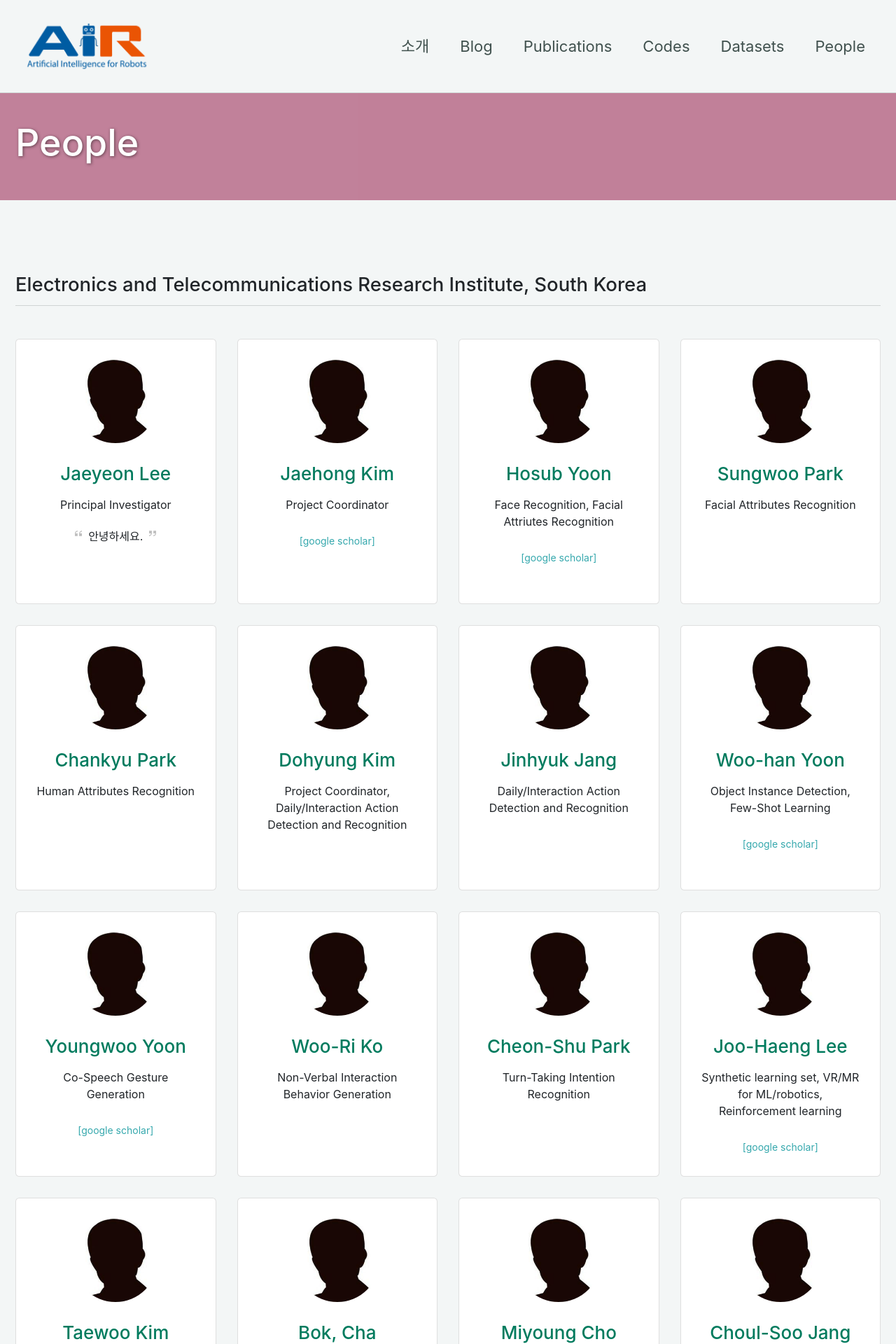
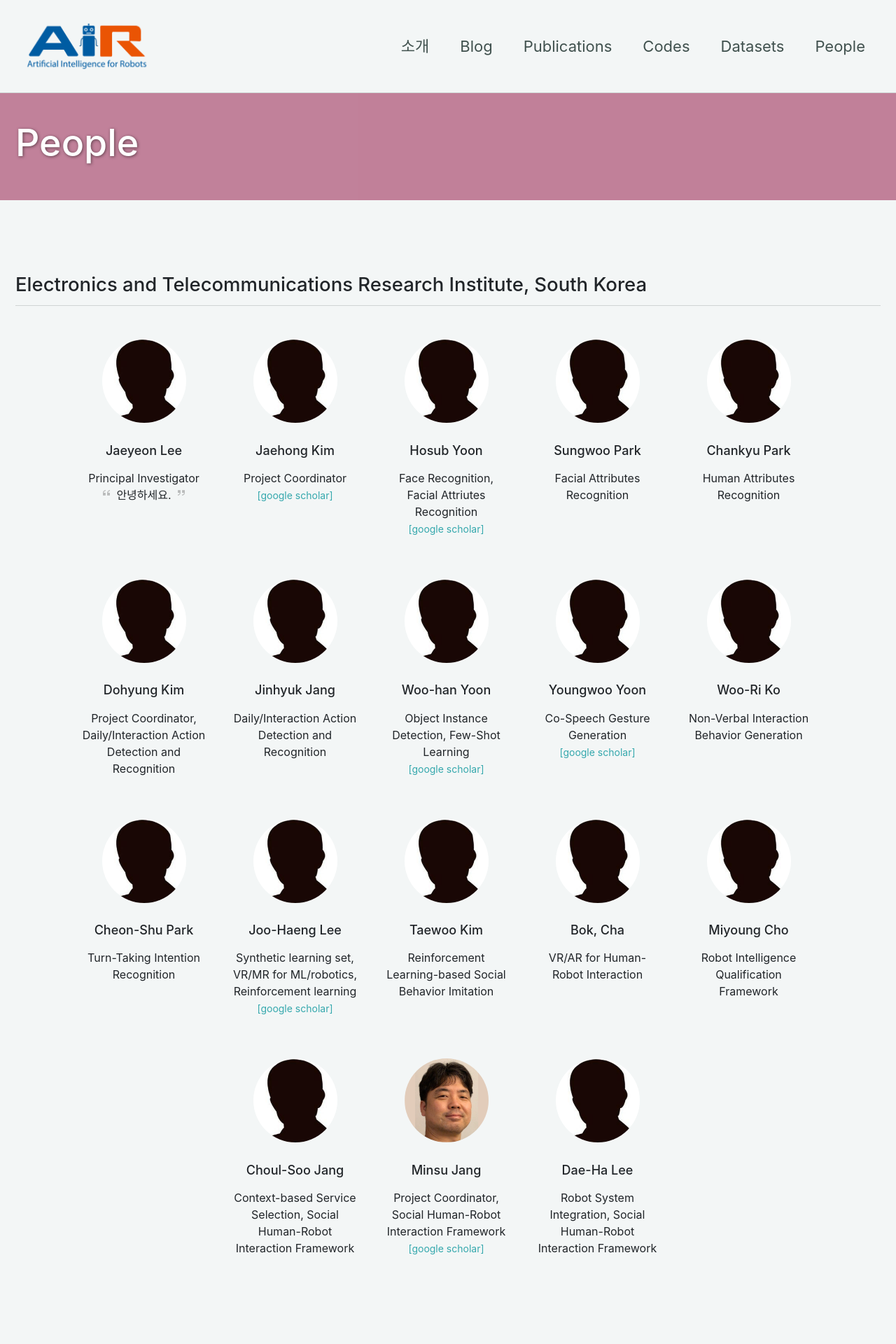
Before and after one commit to ai4robot/ai4robot.github.io, a Jekyll site: the page built from _pages/people.md, in a window 1280 px wide. Shown: the top 1920 px of the page at 70% size. Built offline with Jekyll 4.4.1, drawn with Linux system fonts in a browser that asks for light colours; cached includes are drawn as plain includes; nearby versions of some CDN libraries.

Commit message:
profile, font edit

```diff
--- a/_includes/page__hero.html
+++ b/_includes/page__hero.html
@@ -65,7 +65,7 @@
       {% endif %}
     </div>
   {% else %}
-    <img src="{{ img_path }}" alt="{{ image_description }}" class="page__hero-image">
+    <img src="{{ img_path }}" style="padding: 0% 15% 0% 15%" alt="{{ image_description }}" class="page__hero-image">
   {% endif %}
   {% if page.header.caption %}
     <span class="page__hero-caption">{{ page.header.caption | markdownify | remove: "<p>" | remove: "</p>" }}</span>
--- a/_layouts/profile.html
+++ b/_layouts/profile.html
@@ -1,6 +1,27 @@
 ---
 layout: default
 ---
+<style>
+.col-md-2{
+  margin-right: 5px;
+  margin-right: 5px;
+}
+#profile {
+  width: 120px;
+    height: 120px;
+    border-radius: 50%;
+}
+.card-title{
+  font-size: 18px;
+}
+.card-text{
+  font-size: 14px;
+}
+.row > div{
+  margin-bottom: 30px;
+}
+
+</style>
 
 {% if page.header.overlay_color or page.header.overlay_image or page.header.image %}
   {% include page__hero.html %}
@@ -18,43 +39,43 @@ layout: default
     {% if page.date %}<meta itemprop="datePublished" content="{{ page.date | date: "%B %d, %Y" }}">{% endif %}
     {% if page.last_modified_at %}<meta itemprop="dateModified" content="{{ page.last_modified_at | date: "%B %d, %Y" }}">{% endif %}
 
-    <section class="page__content" itemprop="text">
+
+
+        <section class="page__content" itemprop="text">
       {% for dep in site.data.people.main %}
       <h2 style="margin: 0em 0 0.5em;">{{dep.department}}</h2>
       <br>
-      <div class="row">
+      <div class="row justify-content-center align-items-center" style="">
         {% for people in dep.child %}
-            <div class="col-xs-12 col-sm-6 col-md-3 ">
+              <div class="col-xs-12 col-sm-6 col-md-2 align-self-start">
                 <div class="image-flip">
                     <div class="mainflip">
                         <div class="frontside">
-                            <div class="card">
-                                <div class="card-body text-center">
+                                <div class="text-center" style="">
                                     <p>
                                         {% if people.image %}
-                                        <img class="img-fluid" src="{{people.image}}" alt="">
+                                        <img class="img-fluid" id="profile" src="{{people.image}}" alt="">
                                         {% else %}
-                                        <img class="img-fluid" src="{{'/assets/alt.jpg' | relative_url }}" alt="">
+                                        <img class="img-fluid" id="profile" src="{{'/assets/alt.jpg' | relative_url }}" alt="">
                                         {% endif %}
                                     </p>
-                                    <h4 class="card-title" style="font-size: 26px;">{{people.name}}</h4>
-                                    <p class="card-text default_size" style="font-size: 16px;">{{people.position}}</p>
+                                    <h4 class="card-title" style="">{{people.name}}</h4>
+                                    <p class="card-text default_size" style="font-size: 16px;">{{people.position}} <br>
+                                      {% if people.description %}
+                                      <img class="queto" src="{{ '/assets/quotes.png' | relative_url }}" style=" transform:rotate(180deg);" height="20px" width="10px" alt="">&nbsp {{ people.description }} &nbsp<img class="queto" src="{{ '/assets/quotes.png' | relative_url }}" height="20px" width="10px" alt="">
+                                      <br>
+                                      {% endif %}
+                                    {% for links in people.link%}
+                                      <a href="{{links.url}}" class="inline_style" style="display: inline; font-size: 14px;">[{{links.name}}]</a>
+                                    {% endfor %}
 
-                                    <div>
+                                    </p>
 
-                                      {% if people.description %}
 
-                                        <p class="card-text default_size " style="font-size: 16px;" ><img class="queto" src="{{ '/assets/quotes.png' | relative_url }}" style=" transform:rotate(180deg);" height="20px" width="10px" alt="">&nbsp {{ people.description }} &nbsp<img class="queto" src="{{ '/assets/quotes.png' | relative_url }}" height="20px" width="10px" alt=""></p>
 
-                                      {% endif %}
-                                      {% for links in people.link%}
-                                        <a href="{{links.url}}" class="inline_style" style="display: inline; font-size: 14px;">[{{links.name}}]</a>
-                                      {% endfor %}
-                                    </div>
 
 
                                 </div>
-                            </div>
                         </div>
                     </div>
                 </div>
@@ -69,14 +90,14 @@ layout: default
 </div>
 <script src="https://code.jquery.com/jquery-3.2.1.min.js"></script>
 <script>
-  $(document).ready(function(){
-      var highestBox = 0;
-      $('.card-body', this).each(function(){
+  // $(document).ready(function(){
+  //     var highestBox = 0;
+  //     $('.card-body', this).each(function(){
 
-        if($(this).height() > highestBox)
-        highestBox = $(this).height();
-        });
+  //       if($(this).height() > highestBox)
+  //       highestBox = $(this).height();
+  //       });
 
-      $('.card-body',this).height(highestBox);
-  });
+  //     $('.card-body',this).height(highestBox);
+  // });
 </script>
```
Also changed, not shown: _layouts/single.html (+21 -26 lines), _layouts/splash.html (+12 -1 lines).
